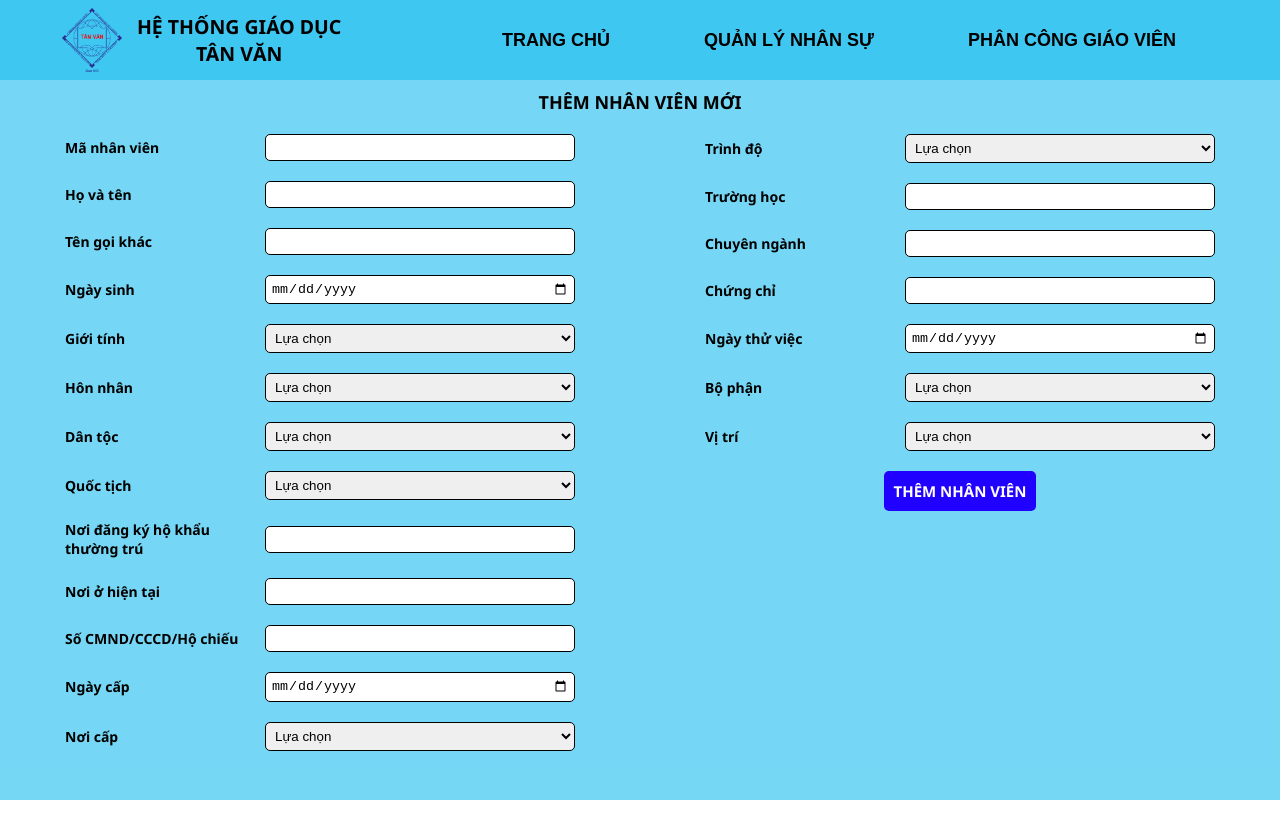
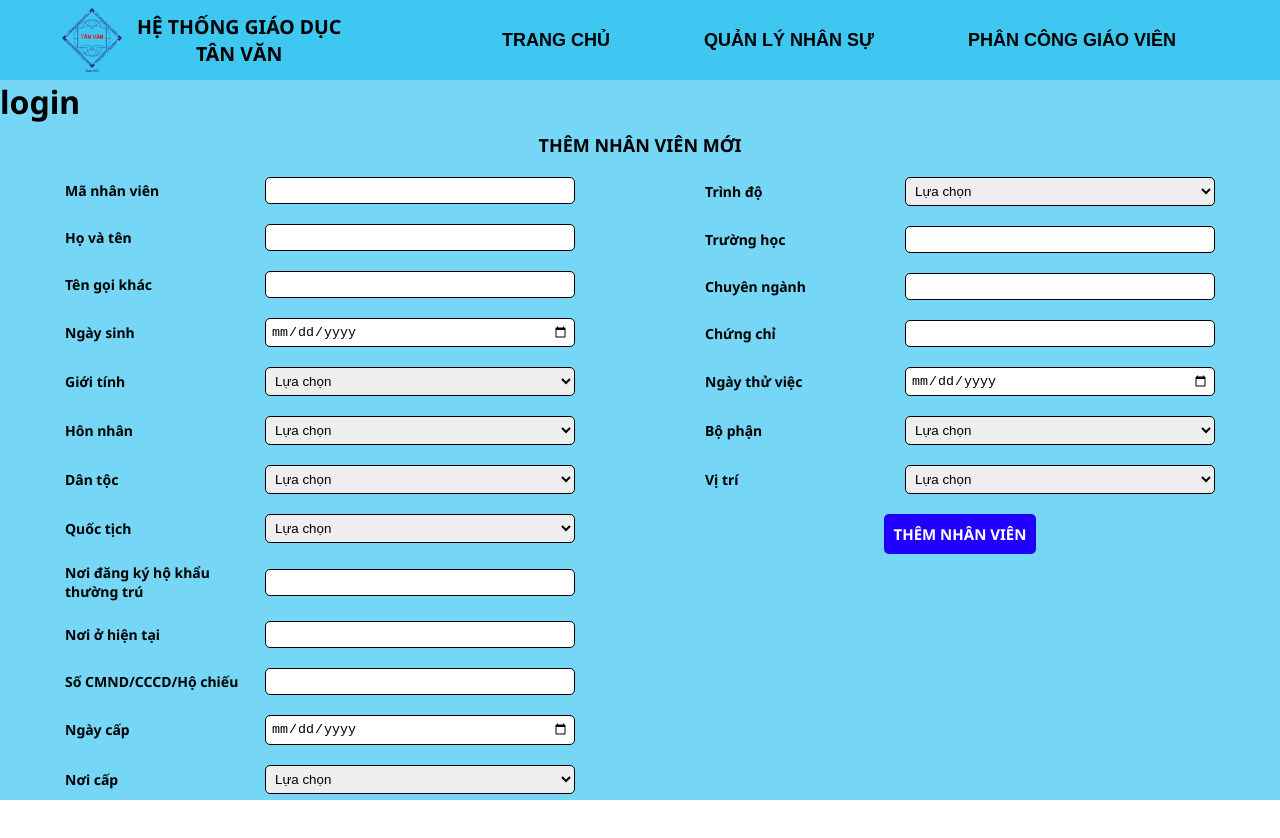
Before and after one commit to nhanlnt-96/quanlynhansu, a React (Create React App) app: page / in a window 1280 px wide. Shown: the top 838 px of the page. Before the commit the page ends 800 px from the top, so only its background shows below. Built offline with nearby package versions, Linux system fonts and the light colour scheme.

Commit message:
done AddNewStaff

```diff
--- a/src/App.js
+++ b/src/App.js
@@ -1,6 +1,6 @@
 import React from 'react';
 
-import { NavBar, AddNewStaff } from './components';
+import { NavBar, AddNewStaff, LoginPage } from './components';
 
 import './App.css';
 
@@ -10,7 +10,7 @@
       <nav>
         <NavBar />
       </nav>
-
+      <LoginPage />
       <AddNewStaff />
     </div>
   );
--- /dev/null
+++ b/src/components/LoginPage.js
@@ -0,0 +1,7 @@
+import React from 'react';
+
+export const LoginPage = () => {
+    return (
+        <h1>login</h1>
+    );
+}
--- a/src/components/index.js
+++ b/src/components/index.js
@@ -1,2 +1,3 @@
 export * from './NavBar';
 export * from './AddNewStaff';
+export * from './LoginPage';
```
Also changed, not shown: 2 other files (tests, documents, lock files or other folders).
